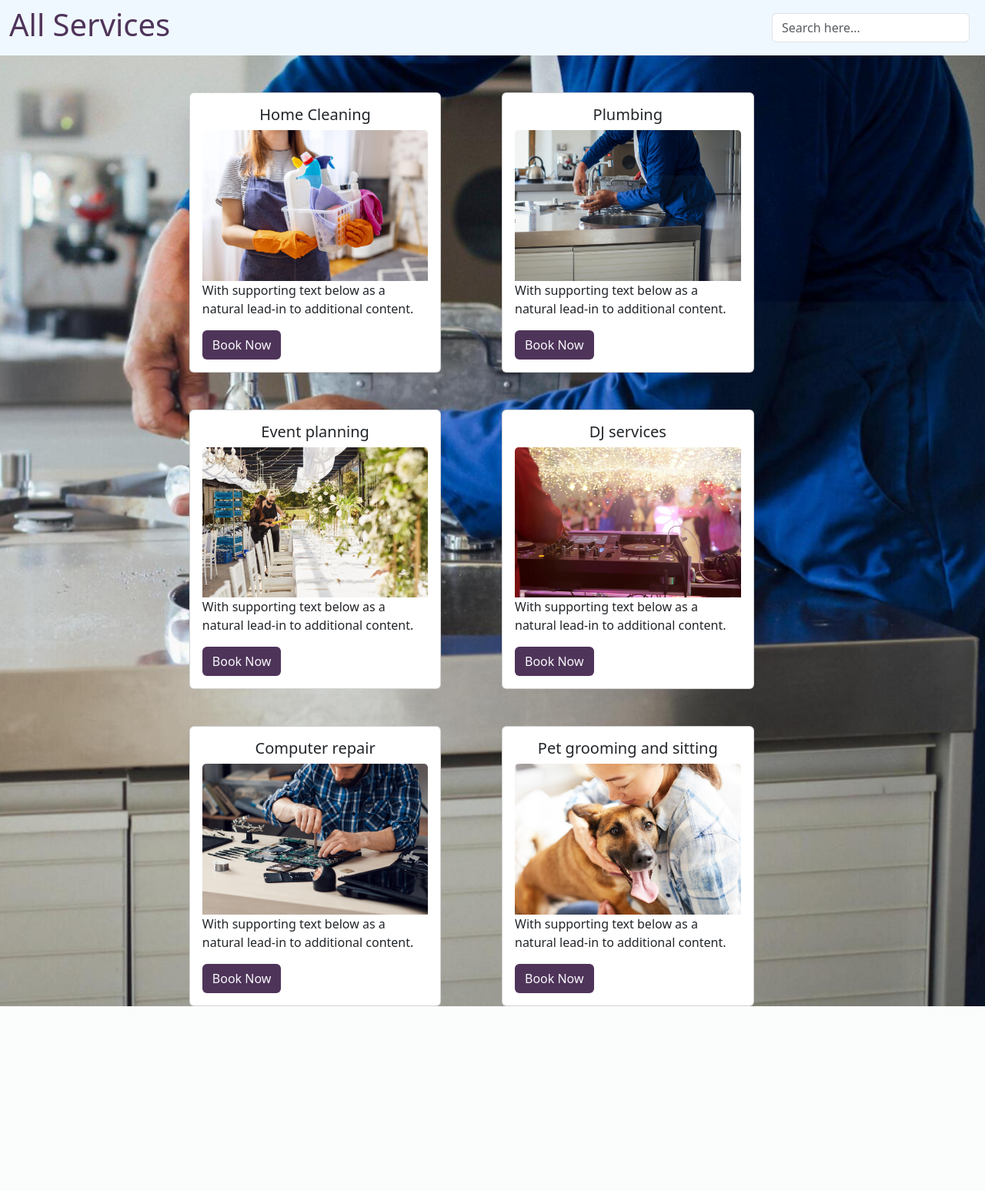
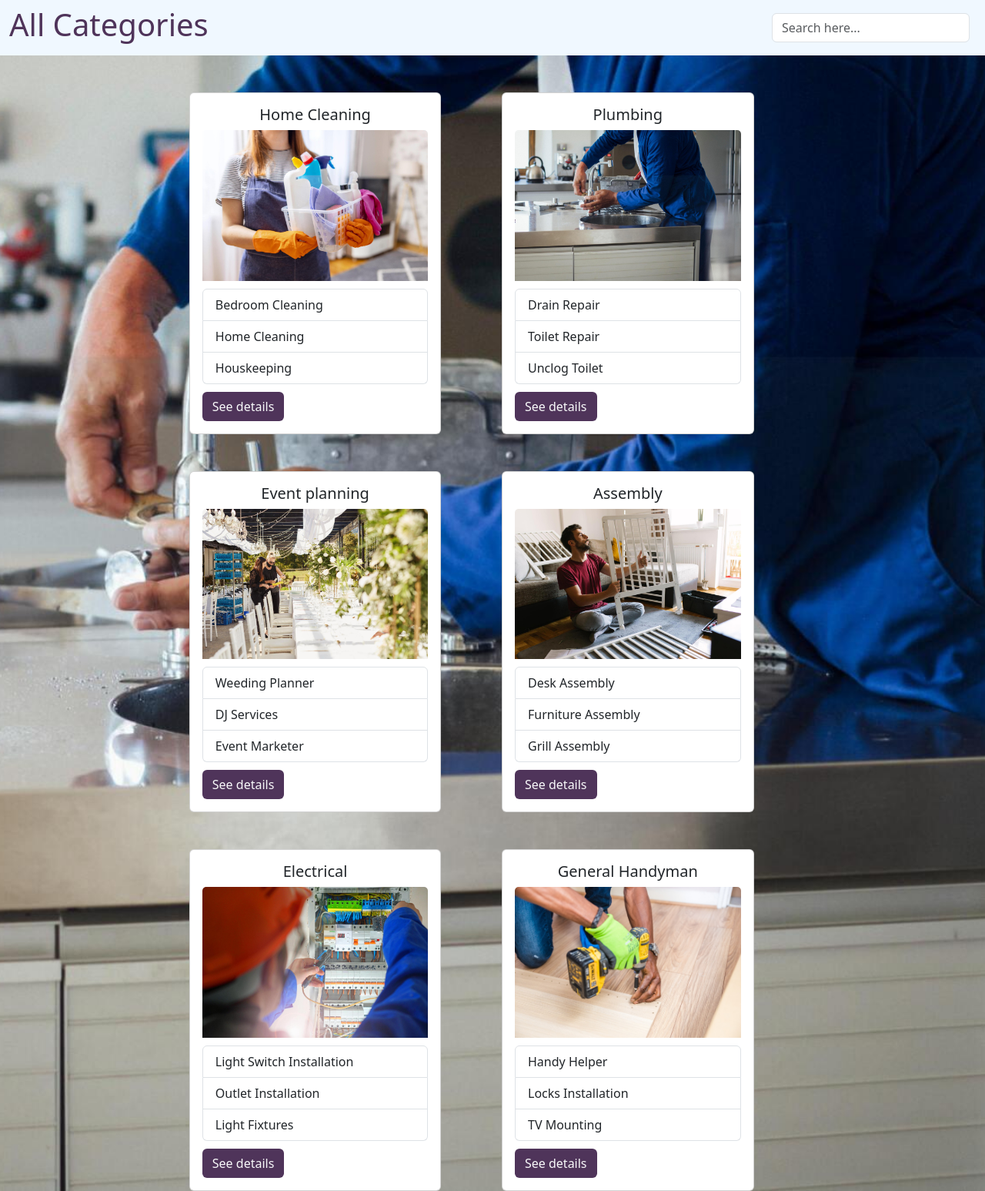
Before and after one commit to sarachafikidrissi/Locallinker, a Flask app: page /services in a window 1280 px wide. Shown: the whole page at 77% size. Before the commit the page ends 1307 px from the top, so only its background shows below. Run offline with Flask 3, Linux system fonts and the light colour scheme.

Commit message:
add more services to service page

```diff
--- a/application/static/services.css
+++ b/application/static/services.css
@@ -15,12 +15,17 @@ nav {
     background-color: hsl(283, 28%, 48%);
 }
 
-.row a {
+.row .btn {
     background-color: #4F345A;
+    margin-top: 10px;
 
 }
 
-.row a:hover{
+.row .btn:hover{
     background-color: hsl(283, 28%, 48%);
 
 }
+
+.row .list-group {
+    margin-top: 10px;
+}
--- a/application/templates/services.html
+++ b/application/templates/services.html
@@ -12,7 +12,7 @@
 
   <nav class="navbar navbar-light">
     <div class="container-fluid">
-      <h1>All Services</h1>
+      <h1>All Categories</h1>
       <form class="d-flex">
         <input id="find" class="form-control me-2" type="text" placeholder="Search here..." aria-label="Search" onkeyup="search()">
         <!-- <button class="btn text-light" type="submit">Search</button> -->
@@ -26,18 +26,28 @@
         <div class="card-body service">
           <h5 class="card-title text-center">Home Cleaning</h5>
           <img src="../static/Images/homecleaning.jpg" class="card-img-top">
-          <p class="card-text">With supporting text below as a natural lead-in to additional content.</p>
-          <a href="#" class="btn text-light">Book Now</a>
+          <div class="list-group">
+            <a href="#" class="list-group-item list-group-item-action">Bedroom Cleaning</a>
+            <a href="#" class="list-group-item list-group-item-action ">Home Cleaning</a>
+            <a href="#" class="list-group-item list-group-item-action">Houskeeping</a>
+          </div>
+          <a href="#" class="btn text-light">See details</a>
         </div>
+
       </div>
+
     </div>
     <div class="col-md-6">
       <div class="card mt-5" style="width: 60%; ">
         <div class="card-body service">
           <h5 class="card-title text-center">Plumbing</h5>
           <img src="../static/Images/homerepairing.jpg" class="card-img-top">
-          <p class="card-text">With supporting text below as a natural lead-in to additional content.</p>
-          <a href="#" class="btn text-light">Book Now</a>
+          <div class="list-group">
+            <a href="#" class="list-group-item list-group-item-action">Drain Repair</a>
+            <a href="#" class="list-group-item list-group-item-action ">Toilet Repair</a>
+            <a href="#" class="list-group-item list-group-item-action">Unclog Toilet</a>
+          </div>
+          <a href="#" class="btn text-light">See details</a>
         </div>
       </div>
     </div>
@@ -46,38 +56,54 @@
         <div class="card-body service">
           <h5 class="card-title text-center">Event planning</h5>
           <img src="../static/Images/eventplanner.jpg" class="card-img-top">
-          <p class="card-text">With supporting text below as a natural lead-in to additional content.</p>
-          <a href="#" class="btn text-light">Book Now</a>
+          <div class="list-group">
+            <a href="#" class="list-group-item list-group-item-action">Weeding Planner</a>
+            <a href="#" class="list-group-item list-group-item-action ">DJ Services</a>
+            <a href="#" class="list-group-item list-group-item-action">Event Marketer</a>
+          </div>
+          <a href="#" class="btn text-light">See details</a>
         </div>
       </div>
     </div>
     <div class="col-md-6">
       <div class="card mt-5" style="width: 60%; ">
         <div class="card-body service">
-          <h5 class="card-title text-center">DJ services</h5>
-          <img src="../static/Images/dj.jpg" class="card-img-top">
-          <p class="card-text">With supporting text below as a natural lead-in to additional content.</p>
-          <a href="#" class="btn text-light">Book Now</a>
+          <h5 class="card-title text-center">Assembly</h5>
+          <img src="../static/Images/assembly.jpg" class="card-img-top">
+          <div class="list-group">
+            <a href="#" class="list-group-item list-group-item-action">Desk Assembly</a>
+            <a href="#" class="list-group-item list-group-item-action ">Furniture Assembly</a>
+            <a href="#" class="list-group-item list-group-item-action">Grill Assembly</a>
+          </div>
+          <a href="#" class="btn text-light">See details</a>
         </div>
       </div>
     </div>
     <div class="col-md-6">
       <div class="card mt-5" style="width: 60%; margin-left: 30%;">
         <div class="card-body service">
-          <h5 class="card-title text-center">Computer repair</h5>
-          <img src="../static/Images/computer.jpg" class="card-img-top">
-          <p class="card-text">With supporting text below as a natural lead-in to additional content.</p>
-          <a href="#" class="btn text-light">Book Now</a>
+          <h5 class="card-title text-center">Electrical</h5>
+          <img src="../static/Images/electrical_service.jpg" class="card-img-top">
+          <div class="list-group">
+            <a href="#" class="list-group-item list-group-item-action">Light Switch Installation</a>
+            <a href="#" class="list-group-item list-group-item-action ">Outlet Installation</a>
+            <a href="#" class="list-group-item list-group-item-action">Light Fixtures</a>
+          </div>
+          <a href="#" class="btn text-light">See details</a>
         </div>
       </div>
     </div>
     <div class="col-md-6">
       <div class="card mt-5" style="width: 60%; ">
         <div class="card-body service">
-          <h5 class="card-title text-center">Pet grooming and sitting</h5>
-          <img src="../static/Images/pet.jpg" class="card-img-top">
-          <p class="card-text">With supporting text below as a natural lead-in to additional content.</p>
-          <a href="#" class="btn text-light">Book Now</a>
+          <h5 class="card-title text-center">General Handyman</h5>
+          <img src="../static/Images/handyman-3546193_1280.jpg" class="card-img-top">
+          <div class="list-group">
+            <a href="#" class="list-group-item list-group-item-action">Handy Helper</a>
+            <a href="#" class="list-group-item list-group-item-action ">Locks Installation</a>
+            <a href="#" class="list-group-item list-group-item-action">TV Mounting</a>
+          </div>
+          <a href="#" class="btn text-light">See details</a>
         </div>
       </div>
     </div>
```
Also changed, not shown: application/static/Images/assembly.jpg (added), application/static/Images/electrical_service.jpg (added), application/static/Images/handyman.jpg (added), 2 other files.
